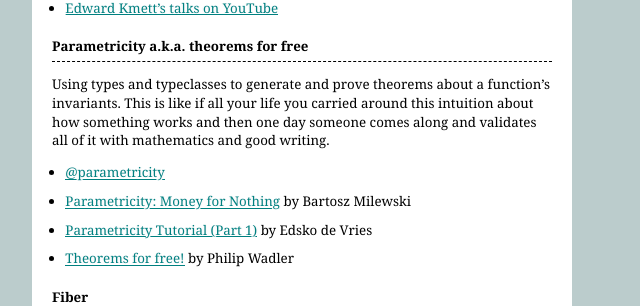
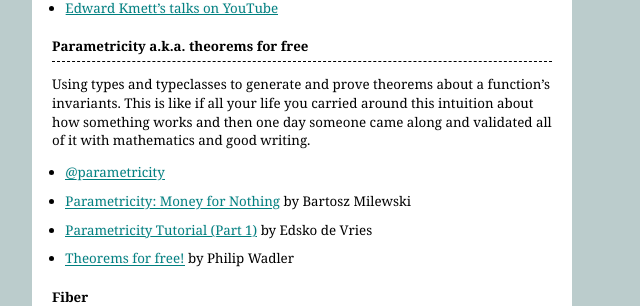
Before and after one commit to hlian/hao.codes, a Jekyll site: the page built from _posts/2015-11-30-haskell-treasure-map.md, in a window 1280 px wide and 900 px high, scrolled down 5332 px. Shown: the part 433-739 px from the top of the window, without its empty margins (0-640 px from the left). Built offline with Jekyll 4.4.1, drawn with Linux system fonts in a browser that asks for light colours; Markdown is read by kramdown in place of the engine named in the settings.

Commit message:
Update 2015-11-30-haskell-treasure-map.md

```diff
--- a/_posts/2015-11-30-haskell-treasure-map.md
+++ b/_posts/2015-11-30-haskell-treasure-map.md
@@ -233,7 +233,7 @@ Upcoming GHC developments we should be excited about:
 
 ## Parametricity a.k.a. theorems for free
 
-Using types and typeclasses to generate and prove theorems about a function's invariants. This is like if all your life you carried around this intuition about how something works and then one day someone comes along and validates all of it with mathematics and good writing.
+Using types and typeclasses to generate and prove theorems about a function's invariants. This is like if all your life you carried around this intuition about how something works and then one day someone came along and validated all of it with mathematics and good writing.
 
 * [@parametricity](https://twitter.com/parametricity)
 
```
